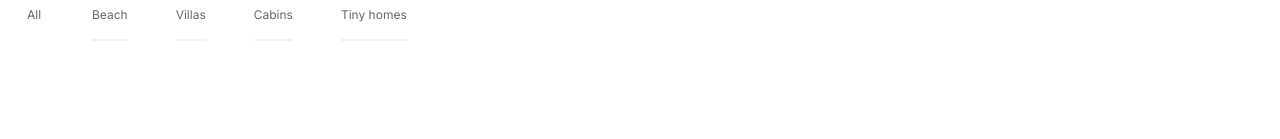
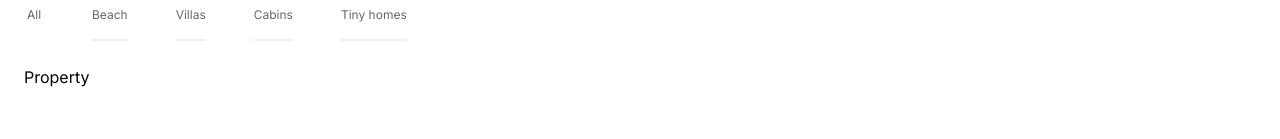
Before and after one commit to PayamAnari/django-airbnb, a Next.js app: page / in a window 1280 px wide. Shown: the part 161-300 px from the top of the page. Built offline with nearby package versions, Linux system fonts and the light colour scheme.

Commit message:
Add propertylist to page

```diff
--- a/app/page.tsx
+++ b/app/page.tsx
@@ -5,6 +5,8 @@ export default function Home() {
   return (
     <main className="max-w-[1500px] mx-auto px-6">
       <Categories />
+
+      <PropertyList />
     </main>
   );
 }
```
